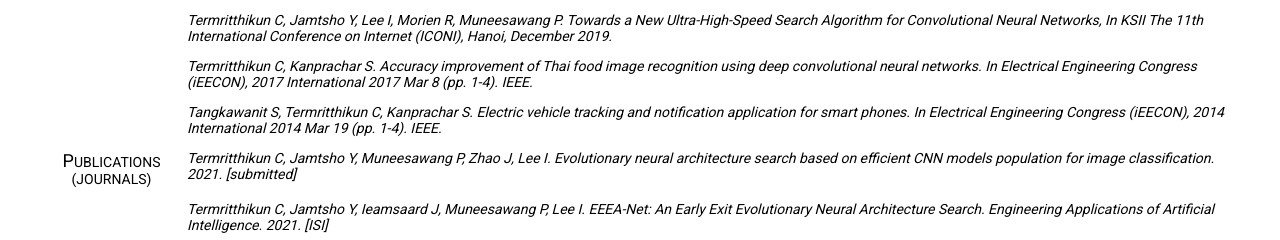
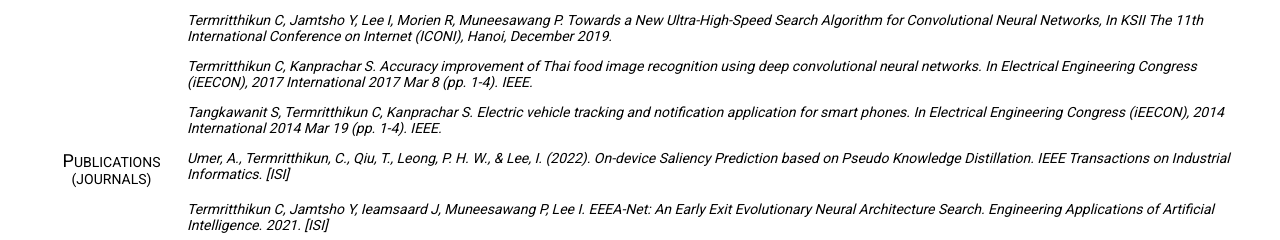
Before and after one commit to chakkritte/cv, a plain HTML site: page index.html in a window 1280 px wide. Shown: the part 887-1127 px from the top of the page. Drawn offline with Linux system fonts and the light colour scheme.

Commit message:
Update index.html

```diff
--- a/index.html
+++ b/index.html
@@ -188,7 +188,7 @@
       <h2 class="grid-header">Publications (Journals)</h2>
 
       <div class="grid-content">
-        <p class="brief-description">Termritthikun C, Jamtsho Y, Muneesawang P, Zhao J, Lee I. Evolutionary neural architecture search based on efficient CNN models population for image classification. 2021. [submitted]
+        <p class="brief-description">Umer, A., Termritthikun, C., Qiu, T., Leong, P. H. W., & Lee, I. (2022). On-device Saliency Prediction based on Pseudo Knowledge Distillation. IEEE Transactions on Industrial Informatics. [ISI]
        </p>
      </div>
 
```
